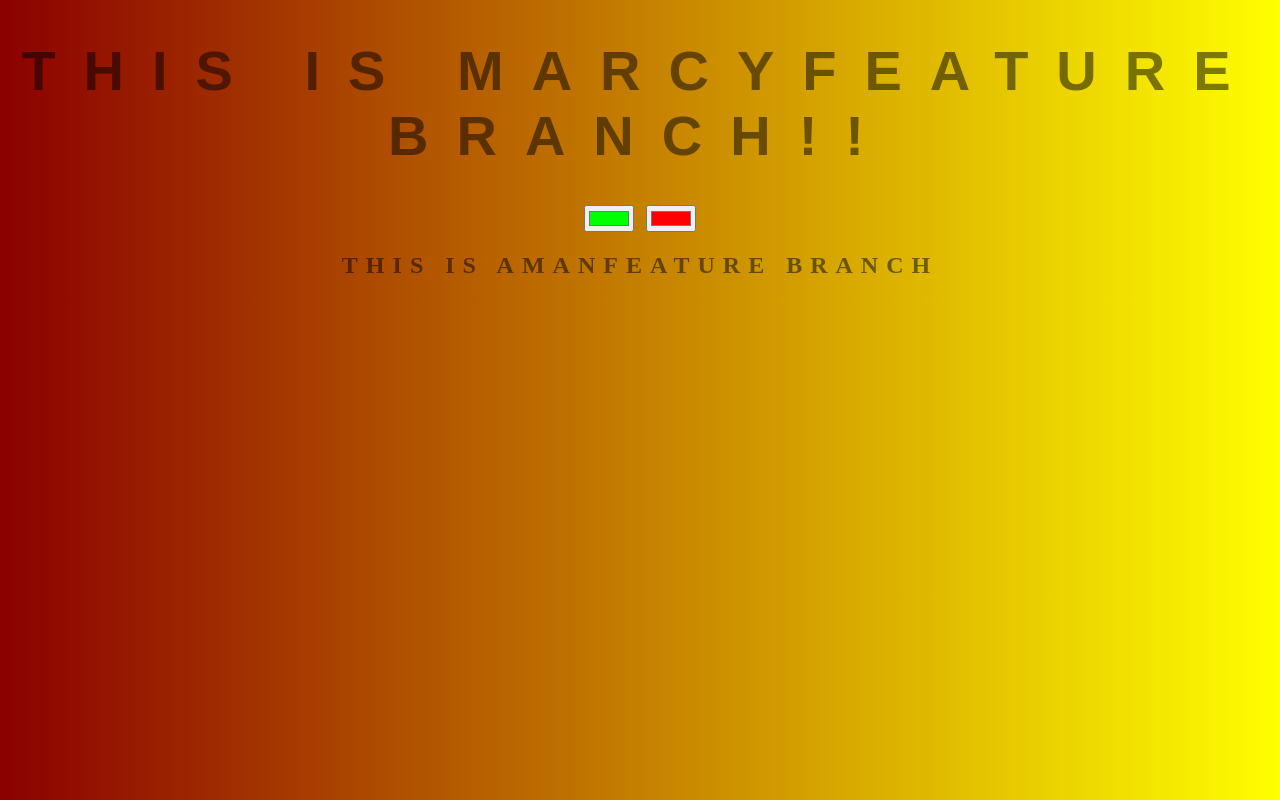
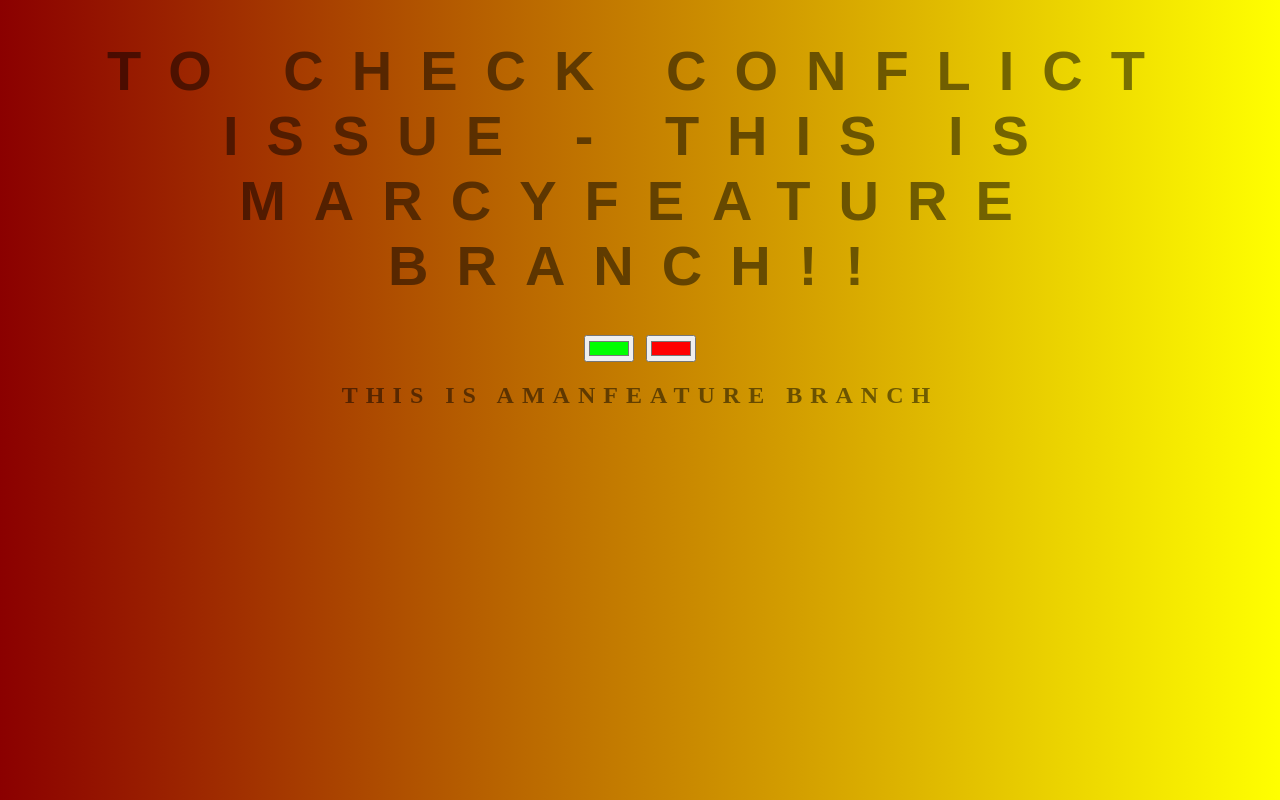
Before and after one commit to AmanJemal/Background-Generator, a plain HTML site: page index.html in a window 1280 px wide. Drawn offline with Linux system fonts and the light colour scheme.

Commit message:
h1 is changed

```diff
--- a/index.html
+++ b/index.html
@@ -8,7 +8,7 @@
 </head>
 <body id="gradient">
 	<!-- // wow it is nice title -->
-	<h1>This is marcyFeature branch!!</h1>
+	<h1> to check conflict issue - This is marcyFeature branch!!</h1>
 	<input class = "color1" type="color" name="color1" value="#00ff00">
 	<input class = "color2" type="color" name="color2" value="#ff0000">
 	<h2>This is amanFeature branch</h2>
```
